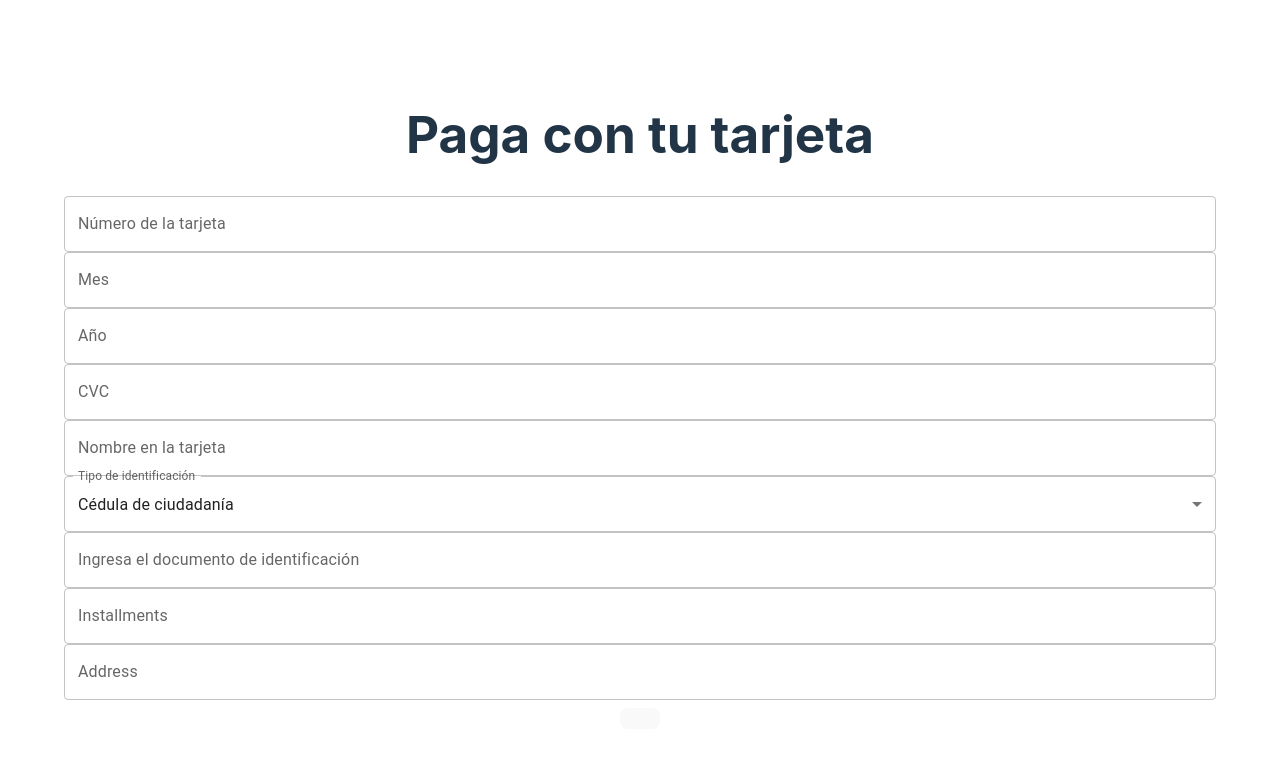
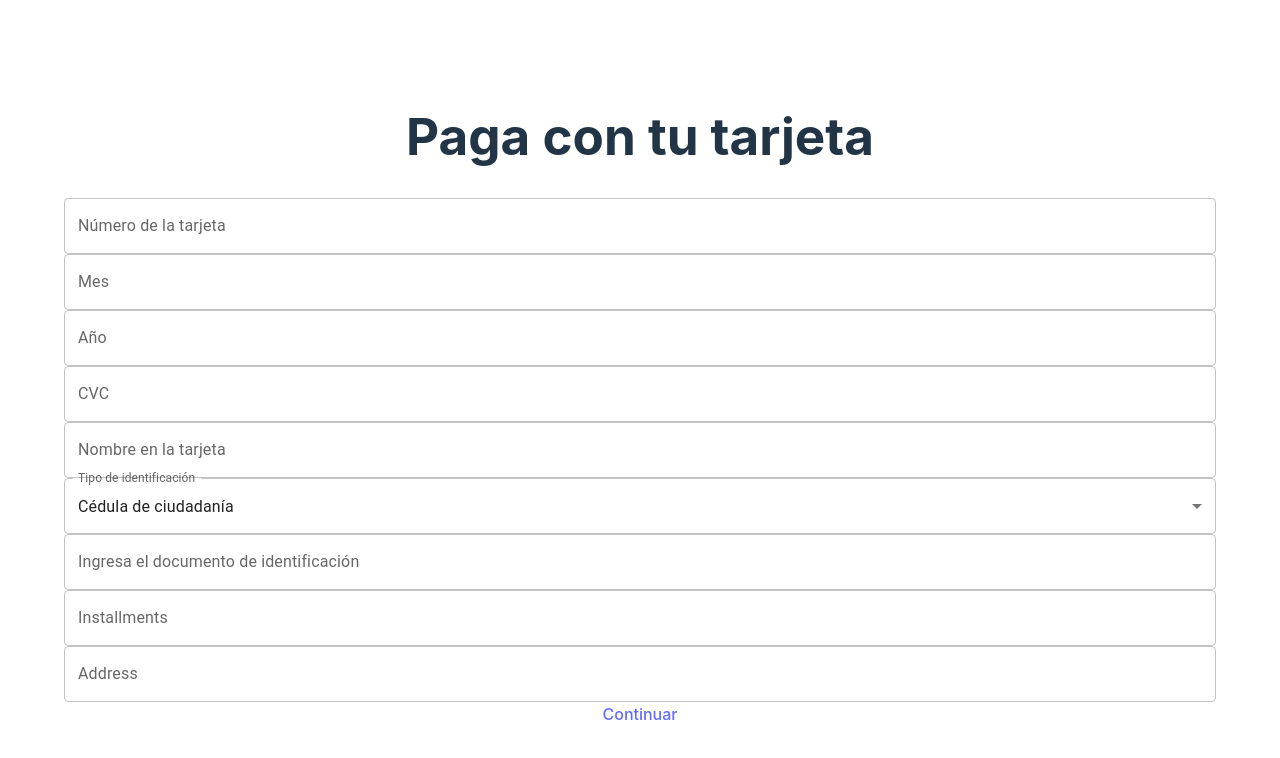
Before and after one commit to jeferandom/Full-Stack-React-Nest-Product-Payment-Gateway, a React (Vite) app in the folder client/: page /payment-form in a window 1280 px wide. Shown: the top 758 px of the page. Built offline with nearby package versions, Linux system fonts and the light colour scheme; no server answers.

Commit message:
FEAT: Update PaymentForm component to include navigation to order summary and refactor button implementation;

```diff
--- a/client/src/components/payment/PaymentForm.tsx
+++ b/client/src/components/payment/PaymentForm.tsx
@@ -4,6 +4,8 @@ import { useDispatch } from "react-redux";
 import { PaymentInfo, DeliveryInfo, OrderItem } from '../../types';
 import { TextField, InputAdornment } from '@mui/material';
 import { tokenize, CreditCardValidatorService } from "../../services/creditCardService";
+import { Link } from "react-router";
+
 import {
     AccessAlarmSharp as VisaIcon,
     AcUnitSharp as MastercardIcon,
@@ -32,10 +34,7 @@ type Inputs = {
     address: string;
 }
 
-const PaymentForm: React.FC<PaymentFormProps> = ({
-    paymentInfo,
-    deliveryInfo,
-}) => {
+const PaymentForm: React.FC<PaymentFormProps> = () => {
     const dispatch = useDispatch();
 
     const { register, handleSubmit, formState: { errors }, setError, clearErrors, watch, setValue } = useForm<Inputs>();
@@ -130,6 +129,12 @@ const PaymentForm: React.FC<PaymentFormProps> = ({
             setIsMaskedNumber(true);
         }
     }, [setValue]);
+
+    const ContinueButton = () => {
+        return (
+            <Link to="/order-summary">Continuar</Link>
+        );
+    }
 
     return (
         <form onSubmit={handleSubmit(onSubmitHandler)}>
@@ -266,7 +271,7 @@ const PaymentForm: React.FC<PaymentFormProps> = ({
             />
             {errors.address && <span>This field is required</span>}
 
-            <button type="submit" value='Continuar' />
+            <ContinueButton />
         </form>
     );
 }
--- a/client/src/index.css
+++ b/client/src/index.css
@@ -3,9 +3,9 @@
   line-height: 1.5;
   font-weight: 400;
 
-  color-scheme: light dark;
-  color: rgba(255, 255, 255, 0.87);
-  background-color: #242424;
+  /* color-scheme: light dark; */
+    color: rgb(15, 15, 15);
+    background-color: #ffffff;
 
   font-synthesis: none;
   text-rendering: optimizeLegibility;
```
Also changed, not shown: 1 other file (tests, documents, lock files or other folders).
